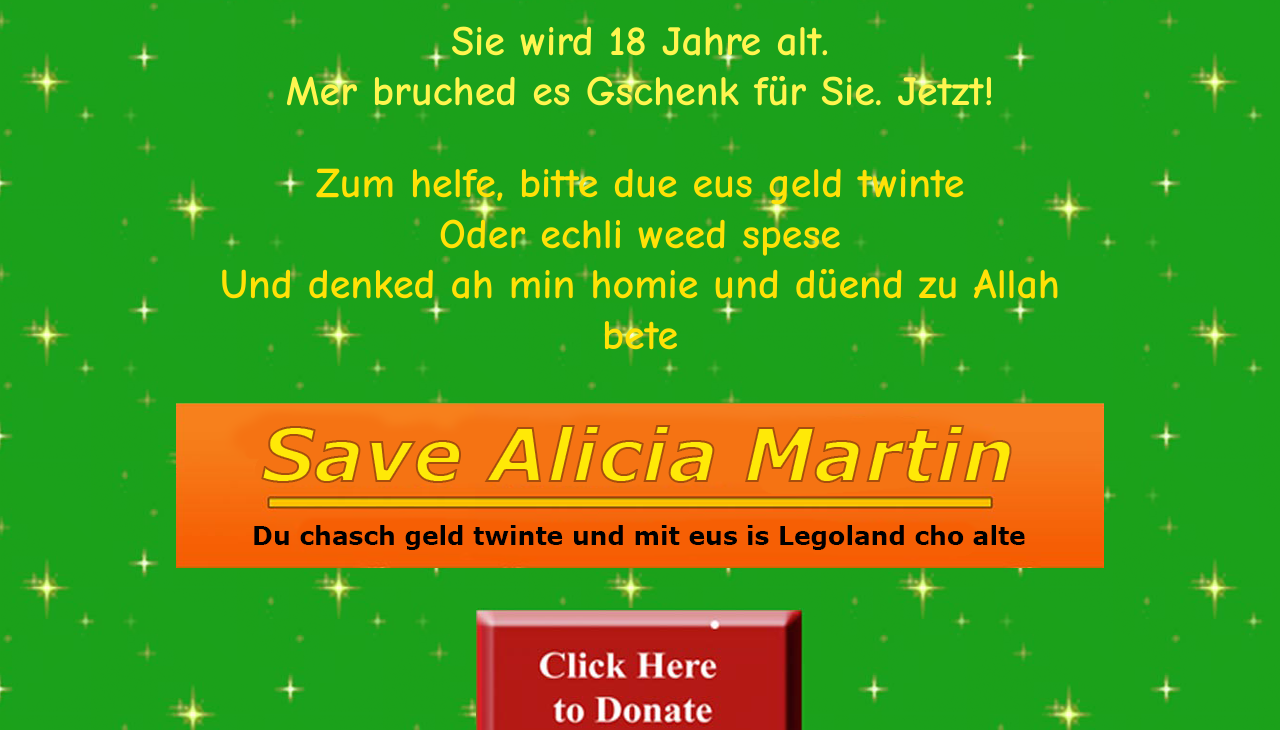
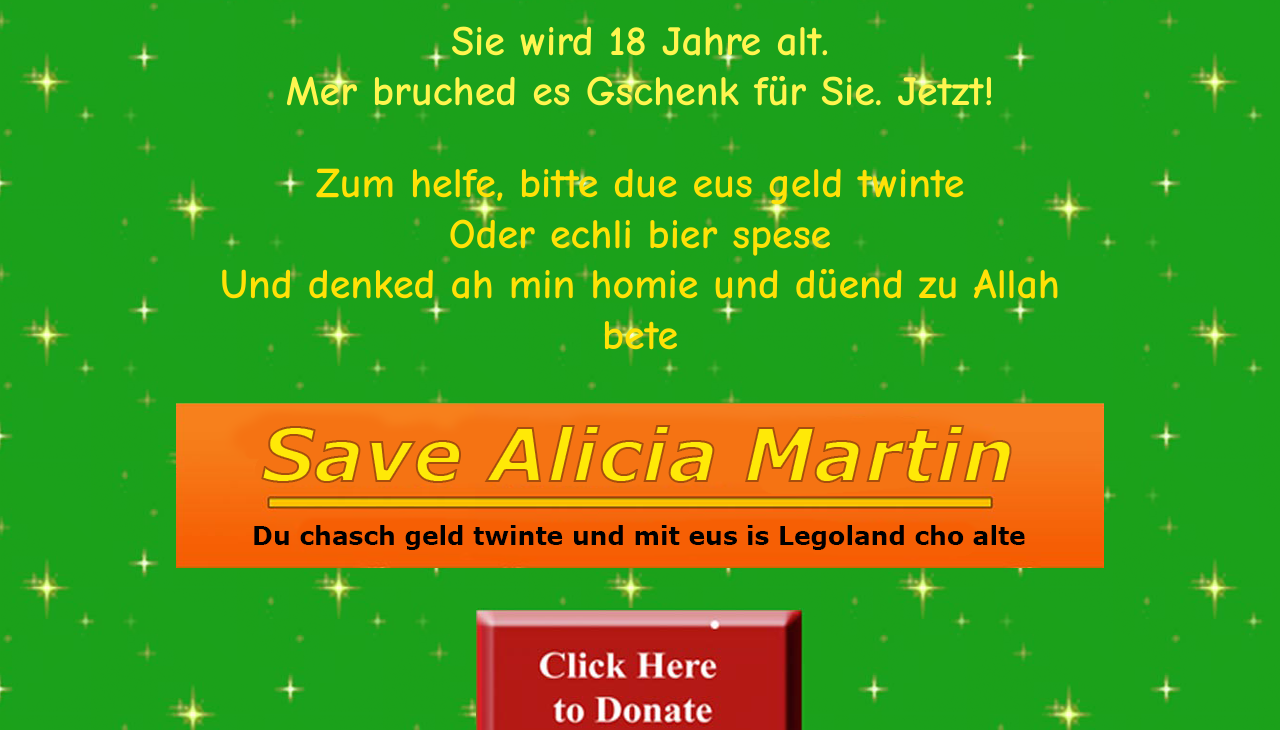
Before and after one commit to savealiciamartin/savealiciamartin.github.io, a plain HTML site: page index.html in a window 1280 px wide. Shown: the part 3208-3938 px from the top of the page. Drawn offline with Linux system fonts and the light colour scheme.

Commit message:
Update text
Changed text to be more appropriate

```diff
--- a/index.html
+++ b/index.html
@@ -47,7 +47,7 @@
 		<p class="large-copy yellow middle">Was en guete Homie ich han,<br/>aber sie steckt in schwierigkeiten.</p>
 		</div>
 		<p class="large-copy yellow middle">Sie wird 18 Jahre alt.<br/>Mer bruched es Gschenk für Sie. Jetzt!</p>
-		<p class="large-copy dark-yellow middle">Zum helfe, bitte due eus geld twinte<br/>Oder echli weed spese<br/>
+		<p class="large-copy dark-yellow middle">Zum helfe, bitte due eus geld twinte<br/>Oder echli bier spese<br/>
 			Und denked ah min homie und düend zu Allah bete</p>
 
 		<div id="banner-container"><img src="./img/save_alicia_banner.png" alt="Save Alicia Martin" /></div>
```
